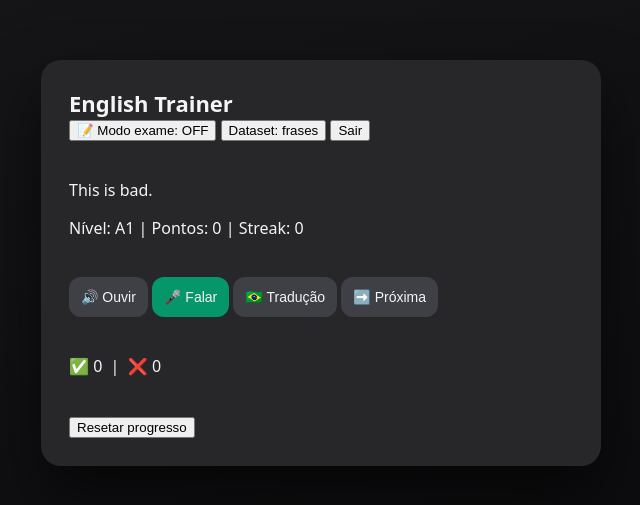
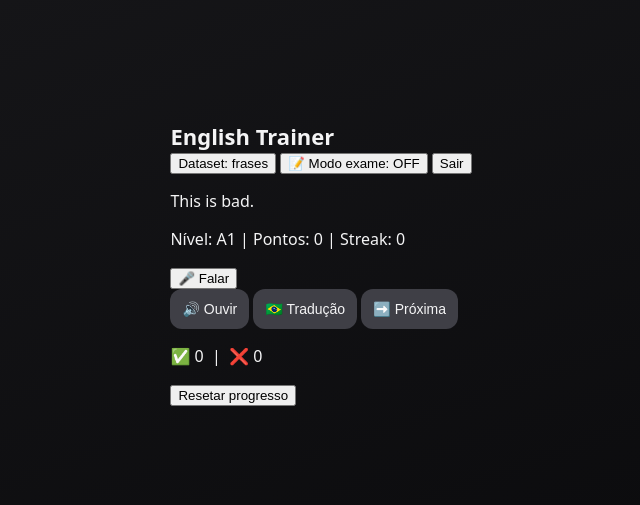
Before and after one commit to 7spvzk7dmv-jpg/listen, a plain HTML site: page index.html in a window 1280 px wide. Shown: the part 137-642 px from the top of the page, without its empty margins (319-959 px from the left). Drawn offline with Linux system fonts and the light colour scheme; no server answers.

Commit message:
Update index.html

```diff
--- a/index.html
+++ b/index.html
@@ -2,51 +2,56 @@
 <html lang="pt-BR">
 <head>
   <meta charset="UTF-8" />
-  <title>English Pronunciation Trainer</title>
+  <title>English Trainer</title>
   <meta name="viewport" content="width=device-width, initial-scale=1.0" />
-
   <link rel="stylesheet" href="style.css" />
 </head>
 
 <body>
 
-  <main class="card">
+  <main class="app">
 
     <!-- TOP BAR -->
-    <header class="topbar">
+    <header class="app-top">
       <h1>English Trainer</h1>
 
       <div class="top-actions">
-        <button id="examModeBtn" class="chip">
+        <button id="toggleDataset" class="pill">
+          📚 Frases
+        </button>
+
+        <button id="examModeBtn" class="pill">
           📝 Exame: OFF
         </button>
 
-        <button id="toggleDataset" class="chip">
-          📚 Frases
-        </button>
-
-        <button id="logoutBtn" class="chip danger">
+        <button id="logoutBtn" class="pill danger">
           Sair
         </button>
       </div>
     </header>
 
-    <!-- CONTENT -->
-    <section class="content">
+    <!-- MAIN CONTENT -->
+    <section class="trainer">
 
-      <p id="englishText" class="english"></p>
+      <p id="englishText" class="prompt"></p>
       <p id="translationText" class="translation hidden"></p>
 
-      <p id="levelText" class="level">
+      <p id="levelText" class="status">
         Nível: A1 | Pontos: 0
       </p>
 
     </section>
 
-    <!-- CONTROLS -->
-    <section class="controls">
+    <!-- PRIMARY ACTION -->
+    <section class="primary-action">
+      <button id="micBtn" class="mic">
+        🎤 Falar
+      </button>
+    </section>
+
+    <!-- SECONDARY ACTIONS -->
+    <section class="actions">
       <button id="playBtn" class="btn">🔊 Ouvir</button>
-      <button id="micBtn" class="btn primary">🎤 Falar</button>
       <button id="translateBtn" class="btn">🇧🇷 Tradução</button>
       <button id="nextBtn" class="btn">➡️ Próxima</button>
     </section>
@@ -54,26 +59,26 @@
     <!-- FEEDBACK -->
     <section class="feedback">
       <p id="feedback"></p>
-      <p>
+      <p class="score">
         ✅ <span id="hits">0</span>
         &nbsp;|&nbsp;
         ❌ <span id="errors">0</span>
       </p>
     </section>
 
-    <!-- RESET -->
+    <!-- FOOTER -->
     <footer class="footer">
-      <button id="resetBtn" class="link">
+      <button id="resetBtn" class="link-danger">
         Resetar progresso
       </button>
     </footer>
 
   </main>
 
-  <!-- Firebase base -->
+  <!-- Firebase -->
   <script type="module" src="firebase.js"></script>
 
-  <!-- Auth guard -->
+  <!-- Auth -->
   <script type="module">
     import { onAuthStateChanged, signOut }
       from "https://www.gstatic.com/firebasejs/12.6.0/firebase-auth.js";
@@ -91,7 +96,6 @@
     };
   </script>
 
-  <!-- App principal -->
   <script src="app.js"></script>
 
 </body>
```
